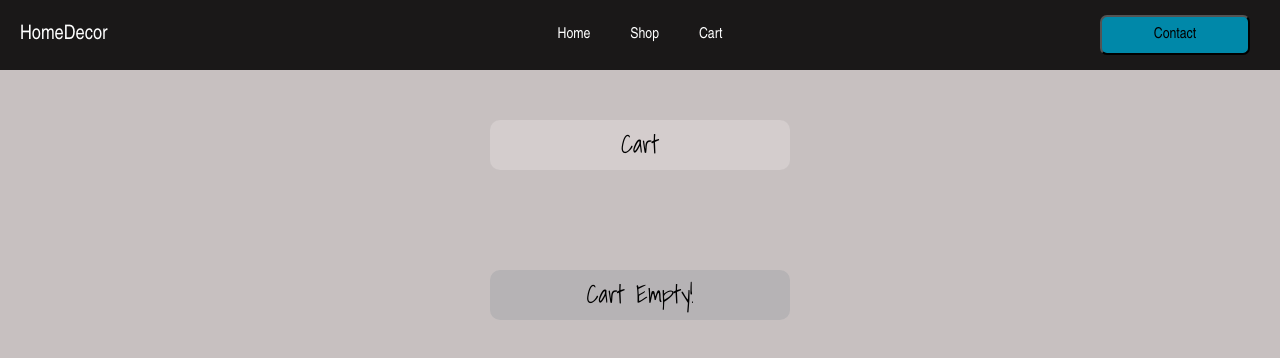
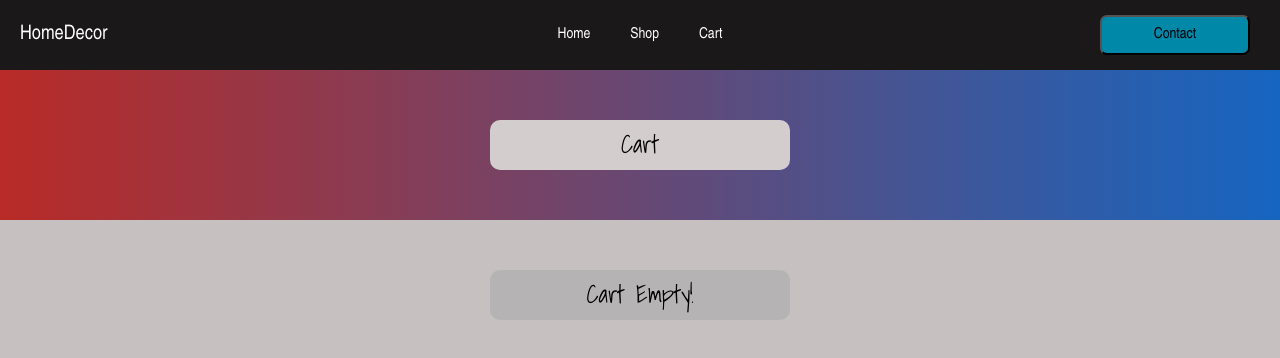
Before and after one commit to CopyrightC/HomeDecor, a React (Create React App) app: page /cart in a window 1280 px wide. Shown: the top 358 px of the page. Built offline with nearby package versions, Linux system fonts and the light colour scheme.

Commit message:
Cart redesigned

```diff
--- a/src/App.js
+++ b/src/App.js
@@ -12,13 +12,12 @@ import {
 
 
 function App() {
-  console.log("rendered")
   let initJson;
-  if (localStorage.getItem("cart") === (null || "[]")) {
-    initJson = [];
+  if (localStorage.getItem("cart") === (null || "[]" || undefined)) {
+    initJson = []
   }
   else {
-    initJson = JSON.parse(localStorage.getItem("cart"));
+    initJson = JSON.parse(localStorage.getItem("cart"))
   }
 
   const deleteItem = (item) => {
--- a/src/components/cart.js
+++ b/src/components/cart.js
@@ -12,7 +12,9 @@ export const Cart = (props) => {
 
                 < div className="parent" >
                     <div className="cart-page">
-                        <p className="p" id="header">Cart</p>
+                        <div className="carttitle">
+                            <p className="p" id="header">Cart</p>
+                        </div>
                         {dict.map((elem) => {
                             return <CartItemx name={elem.Name} key={elem.index} price={elem.Price}
                                 img={elem.Img} index={elem} del={props.del} obj={elem} />
@@ -30,7 +32,9 @@ export const Cart = (props) => {
             return (
                 < div className="parent" >
                     <div className="cart-page">
-                        <p className="p" id="header">Cart</p>
+                        <div className="carttitle">
+                            <p className="p" id="header">Cart</p>
+                        </div>
                         <p className="p" id="empty">Cart Empty!</p>
                     </div>
                 </div >)
@@ -40,7 +44,9 @@ export const Cart = (props) => {
         return (
             < div className="parent" >
                 <div className="cart-page">
-                    <p className="p" id="header">Cart</p>
+                    <div className="carttitle">
+                        <p className="p" id="header">Cart</p>
+                    </div>
                     <p className="p" id="empty">Cart Empty!</p>
                 </div>
             </div >)
--- a/src/components/checkout.js
+++ b/src/components/checkout.js
@@ -1,11 +1,20 @@
 import React from 'react'
 import "./styles/checkout.css"
+
+const getAmount = () => {
+    let dict = JSON.parse(localStorage.getItem("cart"))
+    let price = 0;
+    dict.map((count) => {
+        price += parseFloat(count.Price.slice(1, count.Price.length - 1))
+    })
+    return price;
+}
 
 const PayementSuccess = () => {
     return (
         <div className="paid">
             <div className="cont">
-                Paid $1000 successfully !
+                Paid ${getAmount()} successfully !
                 <br />
                 Your order is on the way :)
             </div>
--- a/src/components/furniture.js
+++ b/src/components/furniture.js
@@ -25,6 +25,7 @@ export const Furniture = (props) => {
 
             <button className="btn btn-primary shop" onClick={() => {
                 ifClicked = true;
+                alert("Added to cart!")
                 props.func(props.name, props.price, props.img)
             }}>Add to cart</button>
 
--- a/src/components/shop.js
+++ b/src/components/shop.js
@@ -9,11 +9,9 @@ export const Shop = (props) => {
     const [img, setImg] = React.useState();
 
     return (
-        //bool
+
         bool ?
-            <>
-                <Detail name={name} img={img} />
-            </>
+            <Detail name={name} img={img} />
             :
             <div className="main">
                 <Furniture img="https://images-na.ssl-images-amazon.com/images/I/81K8cuT1QDL._AC_SL1500_.jpg"
--- a/src/components/styles/cart.css
+++ b/src/components/styles/cart.css
@@ -19,13 +19,21 @@
     transition: all 0.2s;
     z-index: -1;
 }
+.carttitle{
+    display: flex;
+    justify-content: center;
+    width: 100%;
+    background-image: linear-gradient(to left, #1565C0, #b92b27);
+}
 #proceed{
+    background-color: rgb(211, 197, 186);
     width: 20rem;
     height: 5rem;
     font-size: 1.7rem;
+    color: black;
     position: absolute;
-    margin-top: 5rem;
-    right: 2rem;
+    top: 12rem;
+    right: 3rem;
     z-index: 1;
     overflow: hidden;
 }
@@ -42,10 +50,10 @@
     z-index: -1;
     transition: cubic-bezier(0.23, 1, 0.320, 1) 200ms;
 }
-
 #proceed:hover:before{
     transform: translateX(0);
 }
+#proceed:hover{color:white;}
 
 #empty:hover:before{
     transform: translateX(0);
```
